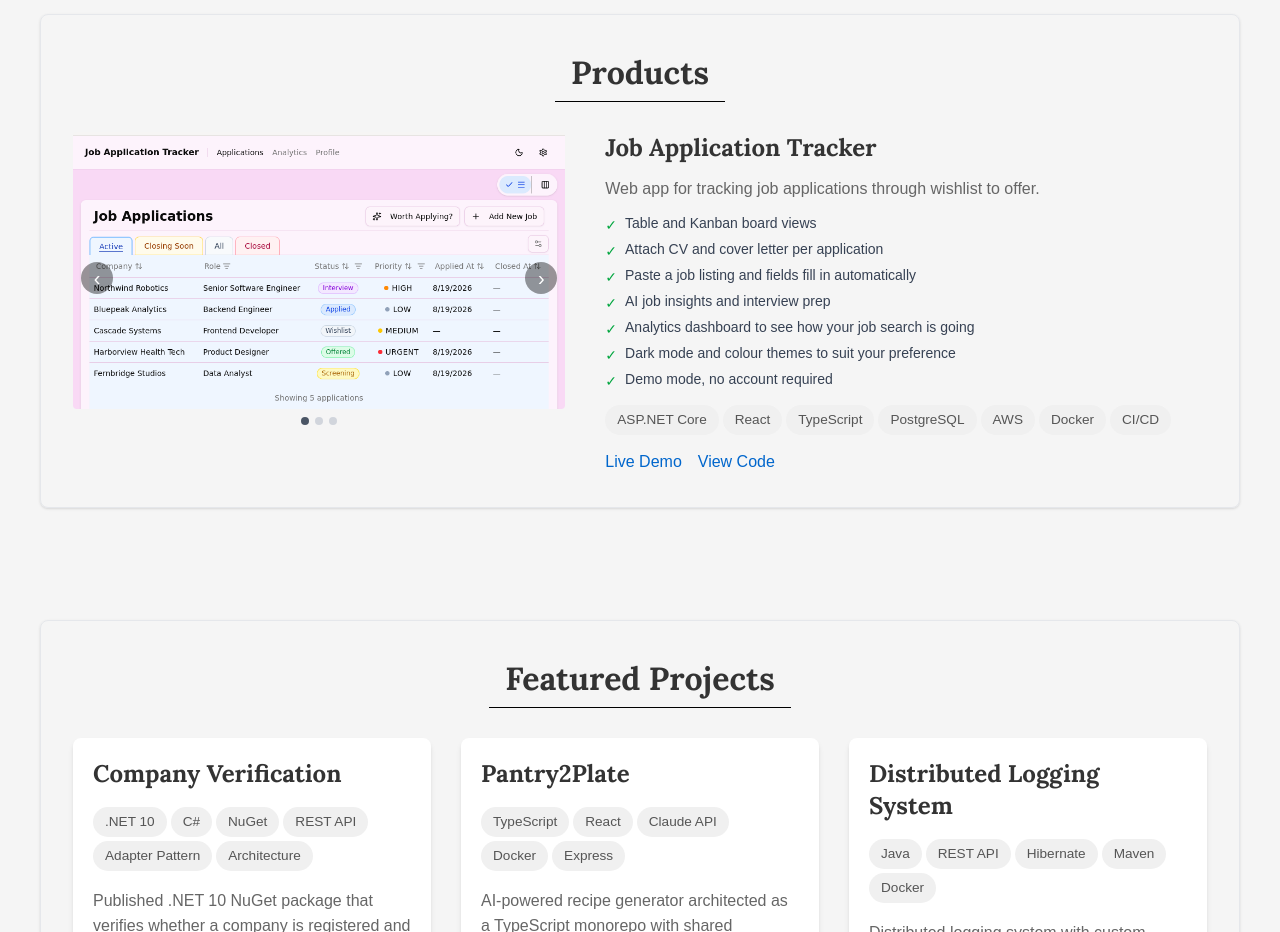
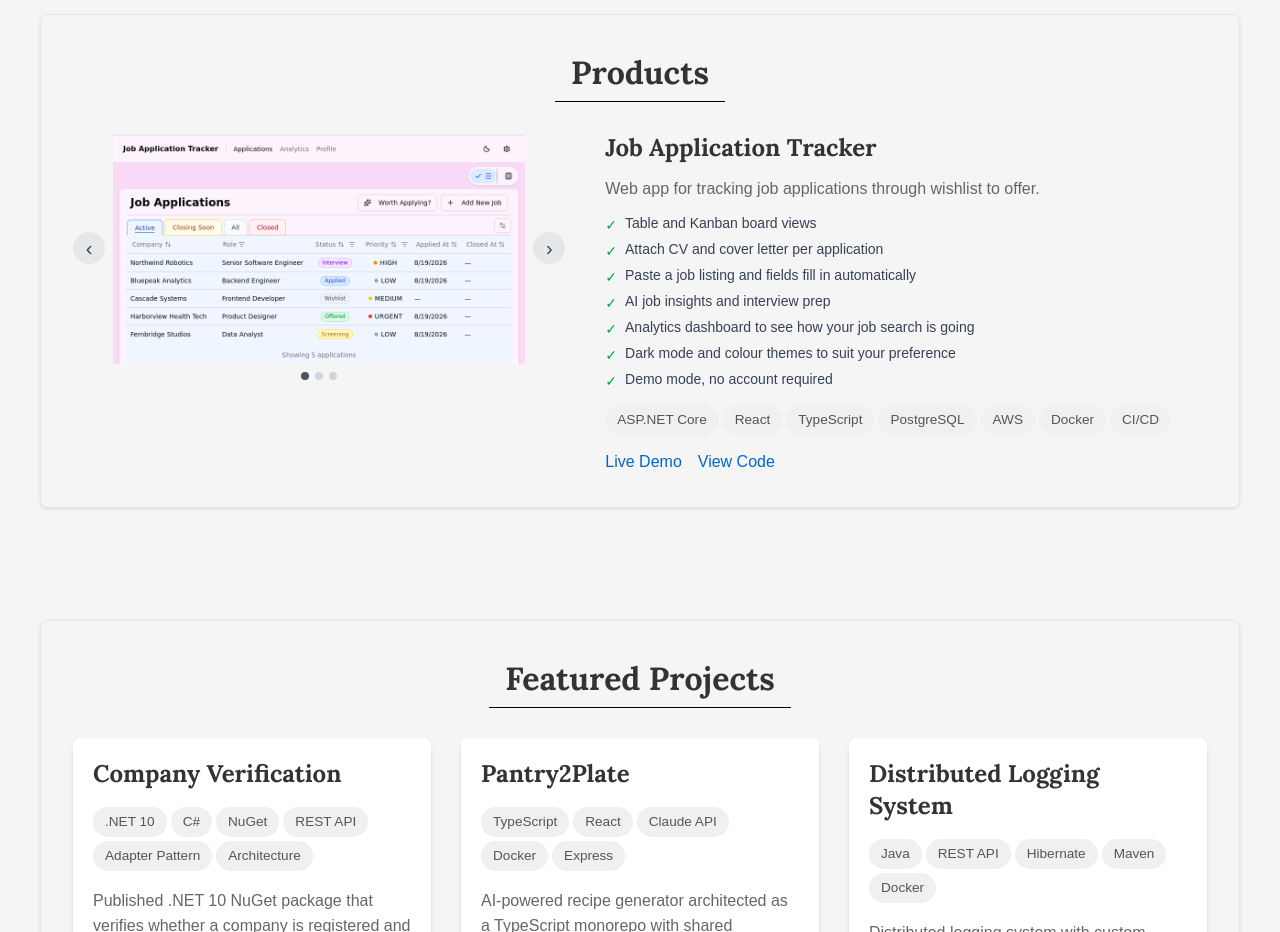
Before and after one commit to NagareNegishi/NagareNegishi.github.io, a React (Vite) app: page / in a window 1280 px wide. Shown: the part 1800-2732 px from the top of the page. Built offline with nearby package versions, Linux system fonts and the light colour scheme.

Commit message:
Move arrows outside the image #28

```diff
--- a/src/components/ImageDisplay.jsx
+++ b/src/components/ImageDisplay.jsx
@@ -49,22 +49,27 @@ function Carousel({ images, alt, aspectRatio }) {
     };
 
     return (
-        <div className="relative select-none">
-            <div onTouchStart={handleTouchStart} onTouchEnd={handleTouchEnd}>
+        <div className="select-none">
+            <div className="flex items-center gap-2">
+                {count > 1 && (
+                    <button
+                        onClick={goPrev}
+                        className="shrink-0 bg-gray-200 hover:bg-gray-300 text-gray-700 rounded-full w-8 h-8 flex items-center justify-center text-xl leading-none transition-colors"
+                        aria-label="Previous image"
+                    >‹</button>
+                )}
+                <div className="flex-1" onTouchStart={handleTouchStart} onTouchEnd={handleTouchEnd}>
                     <ImageSlot src={images[index]} alt={`${alt} — image ${index + 1} of ${count}`} aspectRatio={aspectRatio} />
                 </div>
                 {count > 1 && (
-                <>
-                    <button
-                        onClick={goPrev}
-                        className="absolute left-2 top-1/2 -translate-y-1/2 bg-black/40 hover:bg-black/60 text-white rounded-full w-8 h-8 flex items-center justify-center text-xl leading-none"
-                        aria-label="Previous image"
-                    >‹</button>
                     <button
                         onClick={goNext}
-                        className="absolute right-2 top-1/2 -translate-y-1/2 bg-black/40 hover:bg-black/60 text-white rounded-full w-8 h-8 flex items-center justify-center text-xl leading-none"
+                        className="shrink-0 bg-gray-200 hover:bg-gray-300 text-gray-700 rounded-full w-8 h-8 flex items-center justify-center text-xl leading-none transition-colors"
                         aria-label="Next image"
                     >›</button>
+                )}
+            </div>
+            {count > 1 && (
                 <div className="flex justify-center gap-1.5 mt-2">
                     {images.map((_, i) => (
                         <button
@@ -75,7 +80,6 @@ function Carousel({ images, alt, aspectRatio }) {
                         />
                     ))}
                 </div>
-                </>
             )}
         </div>
     );
```
Also changed, not shown: 1 other file (tests, documents, lock files or other folders). Lines whose indentation alone changed are shown as unchanged.
